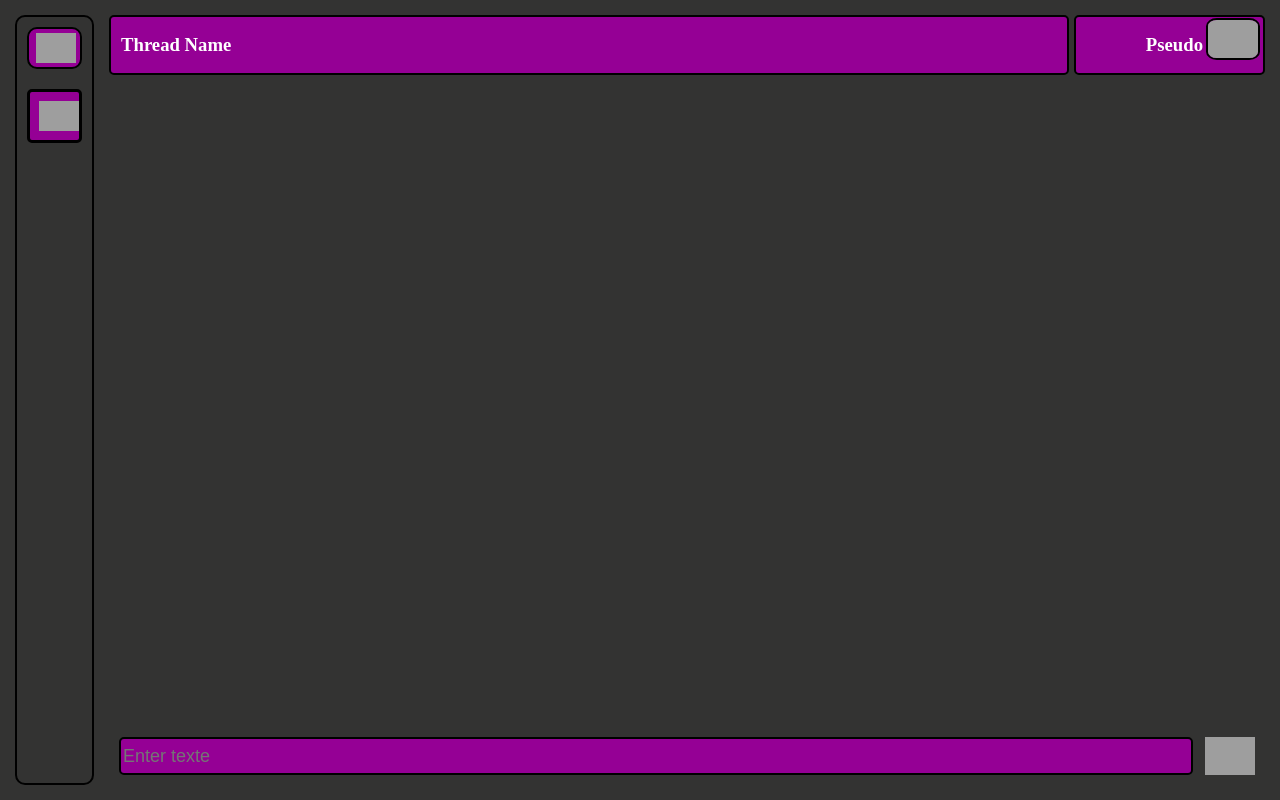
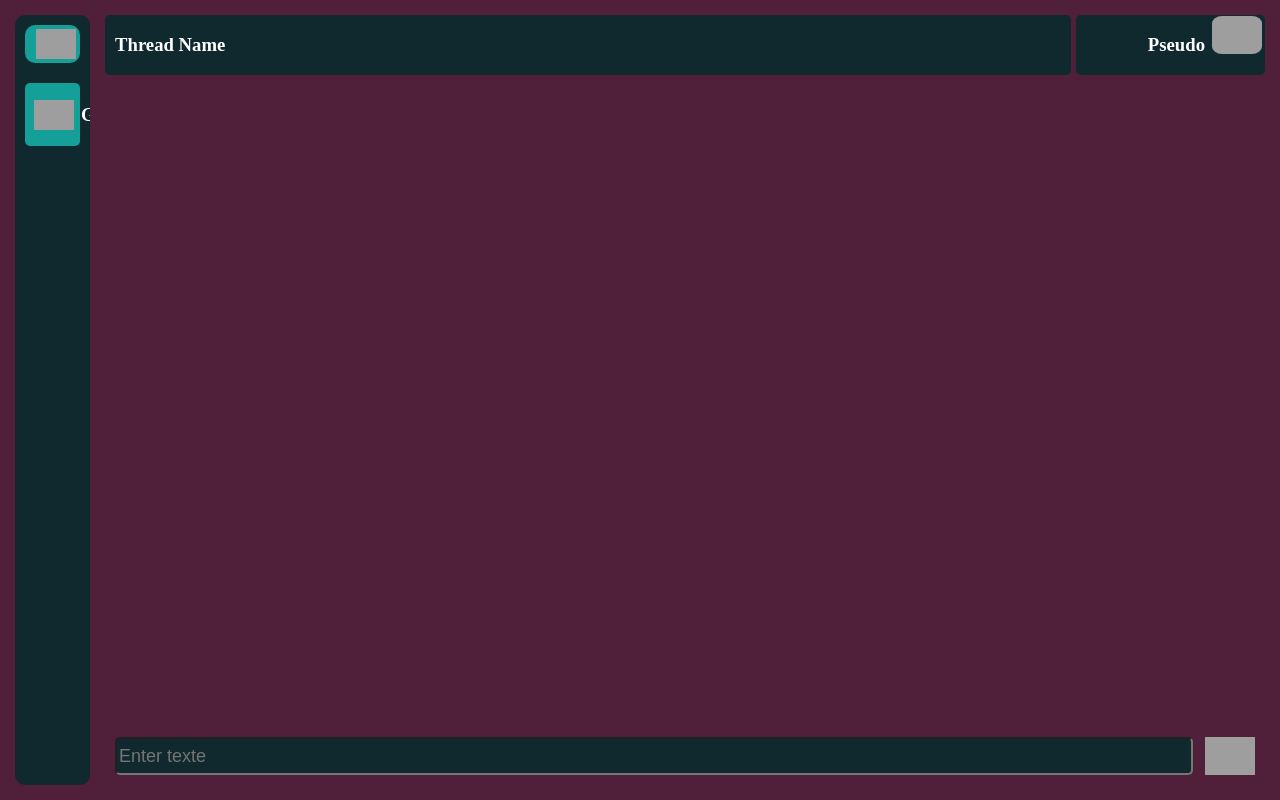
Before and after one commit to Etheriouse/yuzuko, a PHP site: page /home.html in a window 1280 px wide. Run offline with PHP 8.4, Linux system fonts and the light colour scheme; grey boxes are pictures that could not be loaded.

Commit message:
Modification css
Modification du style css, de la palette de couleur

```diff
--- /dev/null
+++ b/src/profil.css
@@ -0,0 +1,3 @@
+#spacetalk {
+    overflow-y: scroll;
+}
--- a/src/profilsettings.css
+++ b/src/profilsettings.css
@@ -16,3 +16,8 @@
 h2, h4 {
     color: white;
 }
+
+.spaceSettings {
+    display: flex;
+    flex-direction: row;
+}
--- a/src/style.css
+++ b/src/style.css
@@ -10,16 +10,16 @@
     display: flex;
     flex-direction: row;
     /* border: solid black 2px; */
-    background-color: #333332;
+    background-color: #501f3a;
     overflow: hidden;
     resize: both;
 }
 
 aside {
 
-    border: solid black 2px;
+    /* border: solid black 2px; */
     border-radius: 10px;
-    background-color: #333332;
+    background-color: #0f292f;
 
     display: flex;
     flex-direction: column;
@@ -34,22 +34,24 @@
 }
 
 .searchoradd {
-    border: solid black 2px;
+    /* border: solid black 2px; */
     border-radius: 10px;
     margin: 10px;
     padding: 2px;
     resize: both;
     display: flex;
     flex-direction: row-reverse;
-    background-color: #950095;
+    background-color: #14a098;
 }
 
-#soa, #addorsearchimg, #textthread {
+#soa,
+#addorsearchimg,
+.textthread {
     display: none;
 }
 
 #soa:hover {
-    background-color: purple;
+    background-color: #13958e;
 }
 
 #soa:focus {
@@ -58,10 +60,10 @@
 
 #soa {
     padding: 7px;
-    border: solid black 2px;
+    /* border: solid black 2px; */
     border-radius: 10px;
     width: 100%;
-    background-color: #950095;
+    background-color: #14a098;
 
 }
 
@@ -93,24 +95,28 @@
 
 .threadname {
     width: 100%;
-    border: solid black 2px;
+    /* border: solid black 2px; */
     border-radius: 5px;
     margin-right: 3px;
     padding: 10px;
     display: flex;
     align-items: center;
     resize: both;
-    background-color: #950095;
+    background-color: #0f292f;
 }
 
 .profil {
     display: flex;
     flex-direction: row-reverse;
-    border: solid black 2px;
+    /* border: solid black 2px; */
     width: 20%;
     border-radius: 5px;
     margin-left: 2px;
-    background-color: #950095;
+    background-color: #0f292f;
+}
+
+.items>a:hover {
+    background-color: #13958e;
 }
 
 .items {
@@ -123,8 +129,8 @@
     transform-origin: top;
     width: 70%;
     resize: horizontal;
-    border: solid black 2px;
-    background-color: #4D4D4D;
+    /* border: solid black 2px; */
+    background-color: #14a098;
     border-radius: 5px;
 }
 
@@ -132,11 +138,14 @@
     color: white;
     text-decoration: none;
     display: flex;
-    justify-content:baseline;
+    justify-content: baseline;
     align-items: center;
 }
 
-.settings, .profilsetting, .data, .logout {
+.settings,
+.profilsetting,
+.data,
+.logout {
     width: 20%;
     margin: 10px;
 }
@@ -151,7 +160,7 @@
 .pdprofil {
     width: 50px;
     border-radius: 20%;
-    border: solid black 2px;
+    /* border: solid black 2px; */
 }
 
 .menu {
@@ -161,19 +170,19 @@
     display: flex;
     flex-direction: column;
     justify-items: center;
-    align-items: end ;
+    align-items: end;
 }
 
 .threadx {
     margin: 10px;
-    background-color: #950095;
-    border: solid black 3px;
+    background-color: #14a098;
+    /* border: solid black 3px; */
     border-radius: 5px;
 
 }
 
 .threadx:hover {
-    background-color: purple;
+    background-color: #13958e;
 }
 
 
@@ -230,7 +239,7 @@
     margin-top: 2px;
     max-height: 50px;
     border-radius: 20%;
-    border: solid black 2px;
+    /* border: solid black 2px; */
 }
 
 .pseudo {
@@ -254,14 +263,20 @@
     width: 100%;
 }
 
+.entrertext:focus {
+    outline: none
+}
+
+
 .entrertext {
+    color: white;
     padding: 2px;
     border-radius: 5px;
-  border: solid black 2px;
+    /* border: solid black 2px; */
     width: 100%;
     height: 30px;
     font-size: large;
-  background-color: #950095;
+    background-color: #0f292f;
 }
 
 .buttonenter {
@@ -272,7 +287,9 @@
 
 @media only screen and (max-width: 420px) {
 
-    #soa, #addorsearchimg, #textthread {
+    #soa,
+    #addorsearchimg,
+    .textthread {
         display: none;
     }
 
```
Also changed, not shown: src/login.css (+9 -9 lines), src/register.css (+19 -10 lines). Lines whose indentation alone changed are shown as unchanged.
